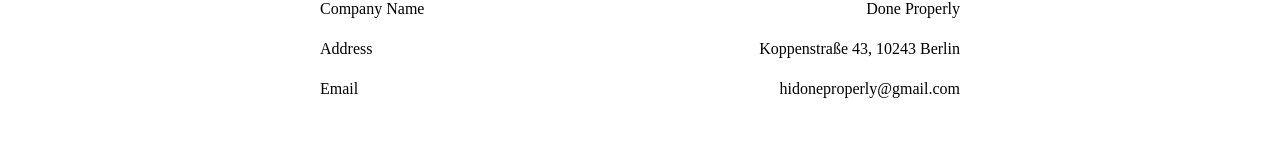
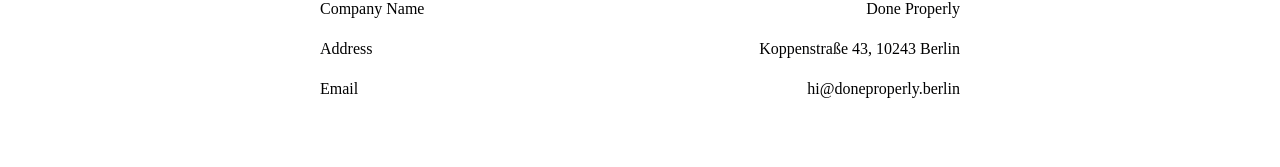
Before and after one commit to kingjbradz/doneproperly, a React (Create React App) app: page /impressum in a window 1280 px wide. Shown: the part 452-619 px from the top of the page. Built offline with nearby package versions, Linux system fonts and the light colour scheme; a web font is replaced by a local one.

Commit message:
changing hidoneproperly@gmail.com to hi@doneproperly.berlin

```diff
--- a/src/Pages/Contact.js
+++ b/src/Pages/Contact.js
@@ -90,7 +90,7 @@
       <Typography sx={{ fontSize: "12px", textAlign: "center" }} >
         You can also reach us at:
         <br/>
-        hidoneproperly@gmail.com
+        hi@doneproperly.berlin
       </Typography>
         <br/>
     </Container>
--- a/src/Pages/Impressum.js
+++ b/src/Pages/Impressum.js
@@ -31,7 +31,7 @@
         </SpaceBetweenBox>
         <SpaceBetweenBox>
             <Typography>Email</Typography>
-            <Typography>hidoneproperly@gmail.com</Typography>
+            <Typography>hi@doneproperly.berlin</Typography>
         </SpaceBetweenBox>
             </Box>
        </Container>
```
